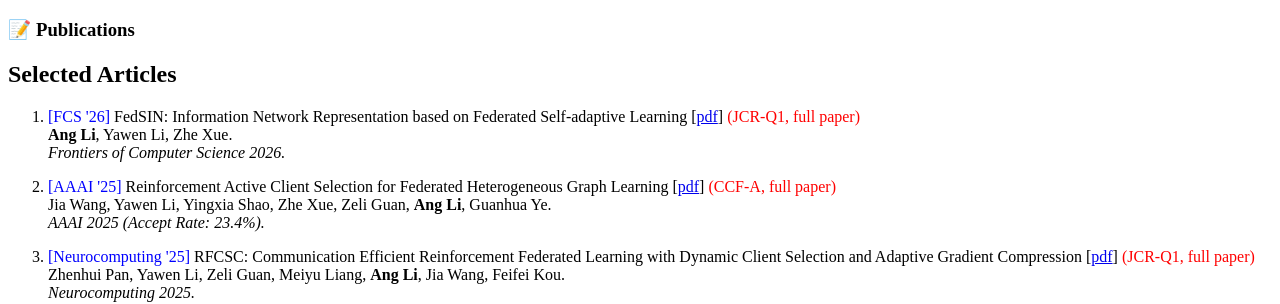
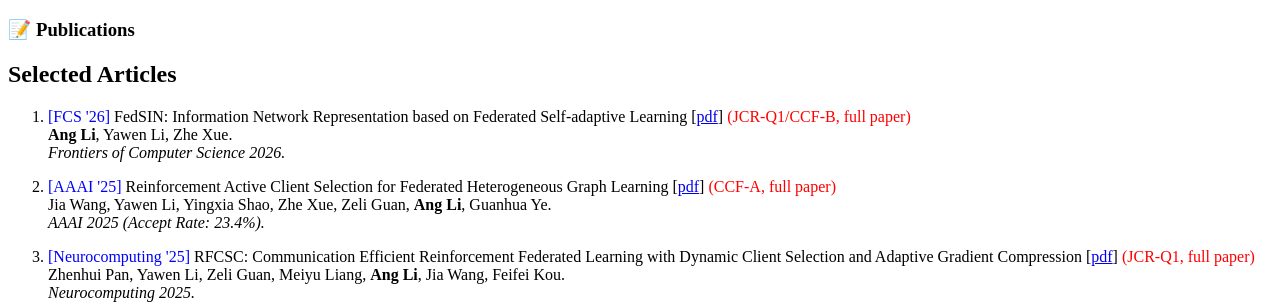
Before and after one commit to chris-Ang-li/chris-Ang-li.github.io, a Jekyll site: the page built from _pages/includes/pub.md, in a window 1280 px wide. Shown: the part 349-653 px from the top of the page. Built offline with Jekyll 4.4.1, drawn with Linux system fonts in a browser that asks for light colours; our own code applies the rules of GitHub Pages for plain Markdown files.

Commit message:
Update pub.md

```diff
--- a/_pages/includes/pub.md
+++ b/_pages/includes/pub.md
@@ -4,7 +4,7 @@
 <h2>Selected Articles</h2>
 <ol start=1>
   <li>
-    <p><font color="blue">[FCS '26]</font> FedSIN: Information Network Representation based on Federated Self-adaptive Learning [<a href="https://link.springer.com/article/10.1007/s11704-025-40529-8">pdf</a>] <font color="red">(JCR-Q1, full paper)</font>
+    <p><font color="blue">[FCS '26]</font> FedSIN: Information Network Representation based on Federated Self-adaptive Learning [<a href="https://link.springer.com/article/10.1007/s11704-025-40529-8">pdf</a>] <font color="red">(JCR-Q1/CCF-B, full paper)</font>
       <br>
       <b>Ang Li</b>, Yawen Li, Zhe Xue.<br>
       <i>Frontiers of Computer Science 2026.</i> <br>
```
